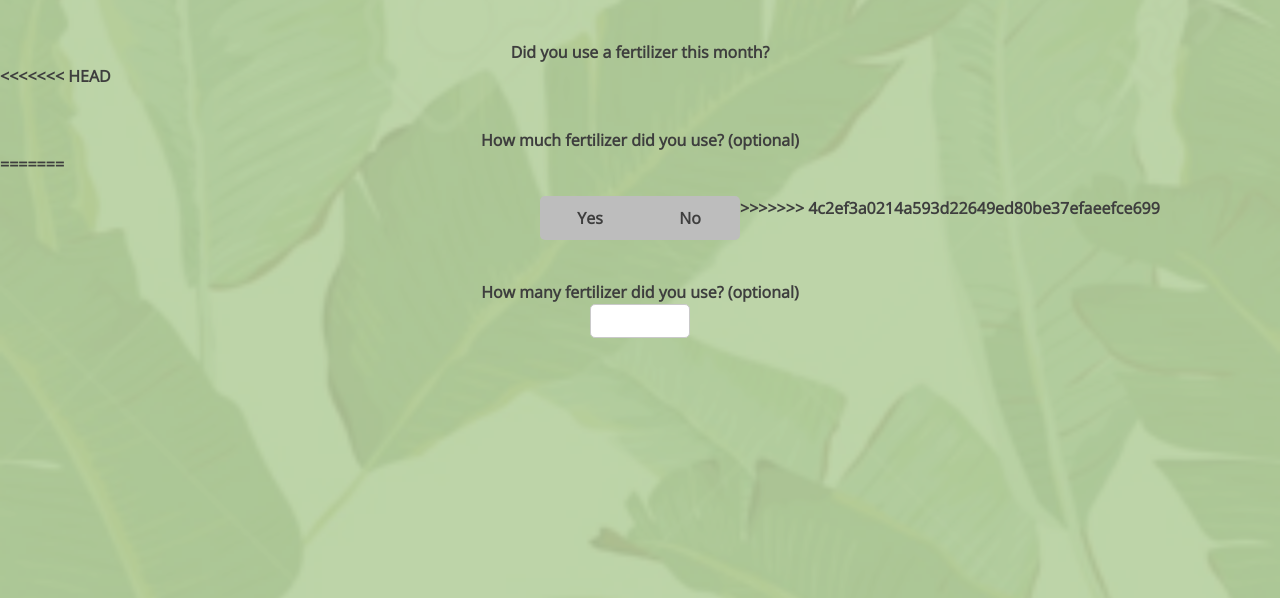
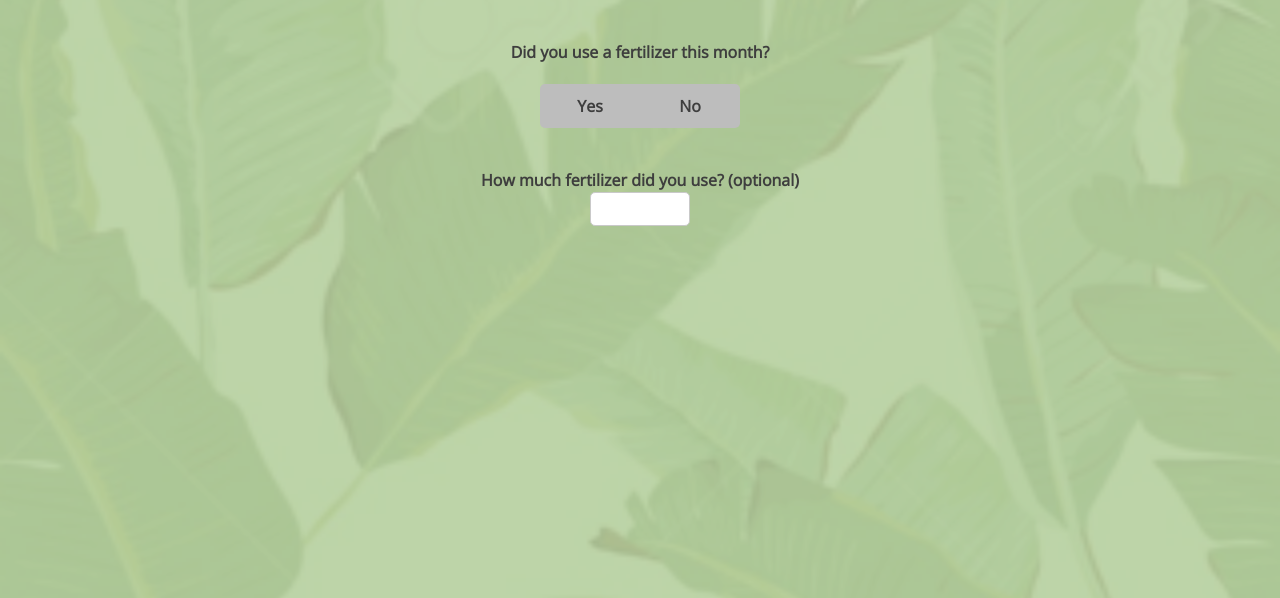
Before and after one commit to aoelen/banna, a Django app: template banna/farmer/templates/farmer/form_fertilizer.html in a window 1280 px wide. Shown: the part 60-658 px from the top of the page. Run offline with Django 3.2, Linux system fonts and the light colour scheme; the template is opened without the code that fills it, so the values that code supplies are empty; some libraries are stand-ins or nearby versions.

Commit message:
Fix merge bug

```diff
--- a/banna/farmer/templates/farmer/form_fertilizer.html
+++ b/banna/farmer/templates/farmer/form_fertilizer.html
@@ -31,18 +31,13 @@ $(document).ready(function() {
         <div class="label">Did you use a fertilizer this month?</div>
         <input type="hidden" name="fertilizer_used" value="{{report.used}}" >
 
-<<<<<<< HEAD
-    <div class="clear"></div>
-    <div class="label">How much fertilizer did you use? (optional)</div>
-=======
         <div class="buttons">
             <div class="yes button {% if report.fertilizer_used == 'yes' %}selected{% endif %}">Yes</div>
             <div class="no button {% if report.fertilizer_used == 'no' %}selected{% endif %}">No</div>
         </div>
->>>>>>> 4c2ef3a0214a593d22649ed80be37efaeefce699
 
         <div class="clear"></div>
-        <div class="label">How many fertilizer did you use? (optional)</div>
+        <div class="label">How much fertilizer did you use? (optional)</div>
 
         <div class="fertilizer-input">
             <input type="number" value="{{ report.fertilizer_amount }}" name="fertilizer_kgs" />
```
